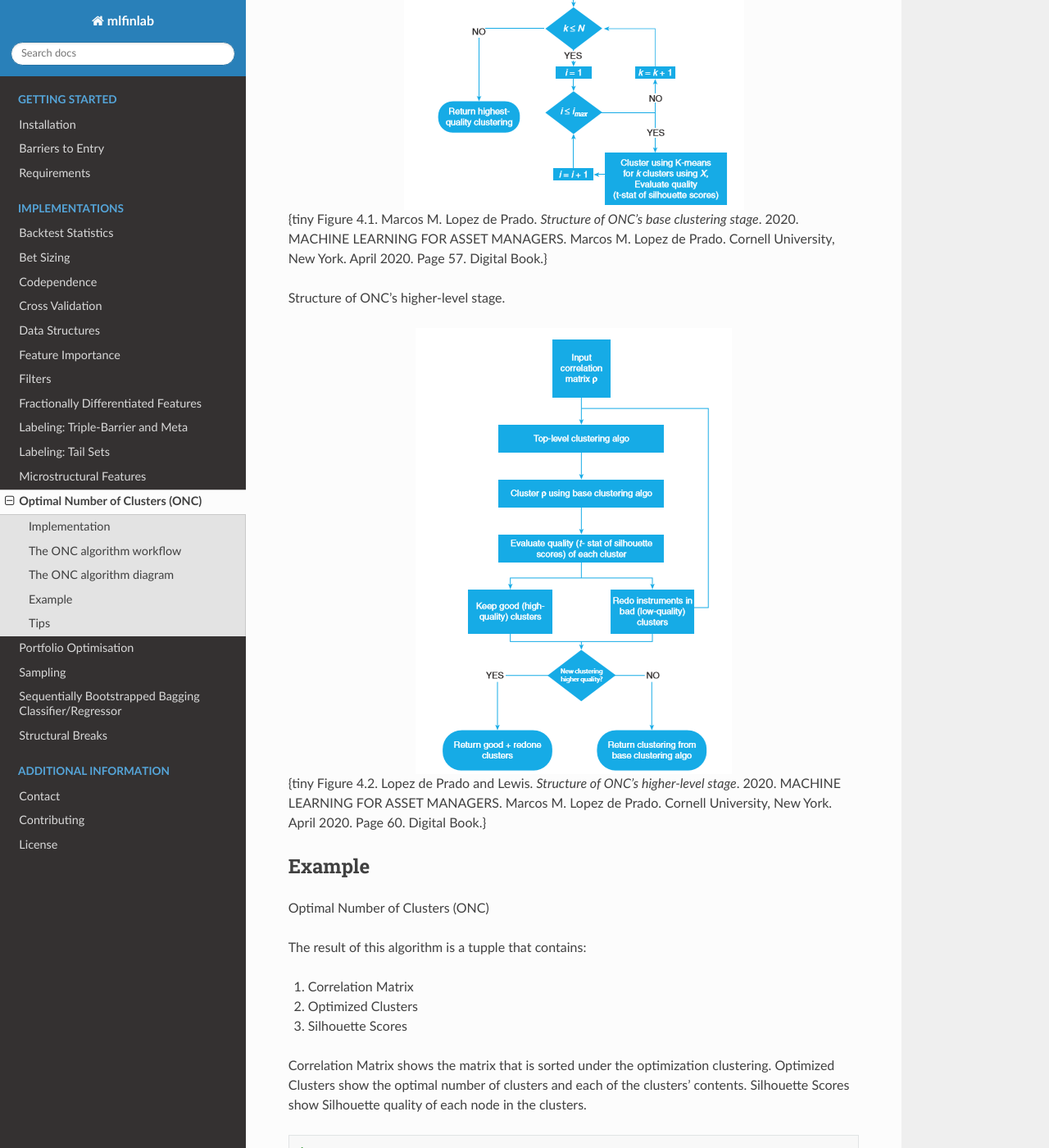
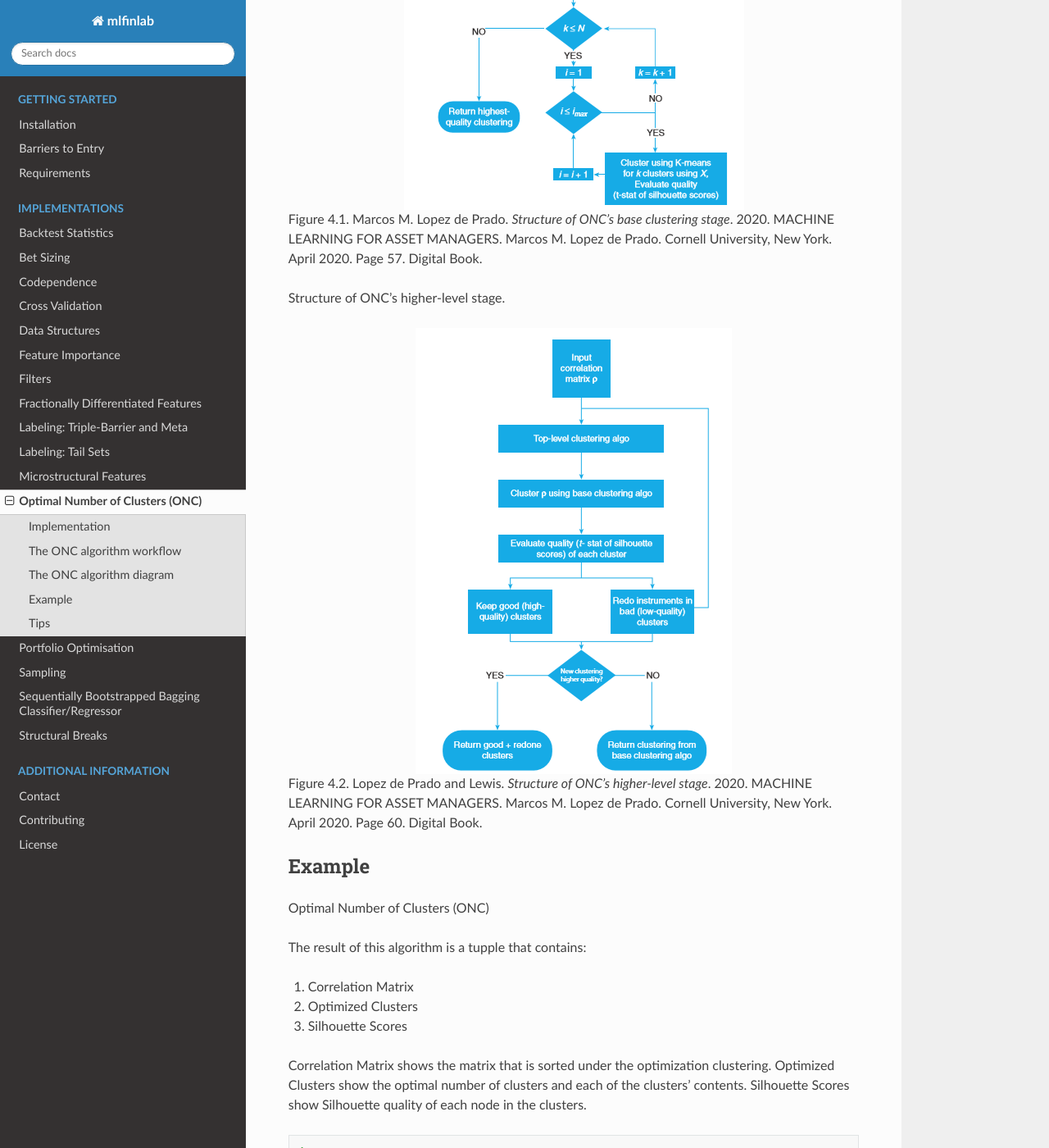
Before and after one commit to hudson-and-thames/mlfinlab, a Sphinx documentation site: the page built from docs/source/implementations/clustering.rst, in a window 1280 px wide and 1400 px high, scrolled down 2100 px. Shown: the whole window at 82% size. Built offline with Sphinx 7.4.7 and the Read the Docs theme 2.0.0, drawn with Linux system fonts in a browser that asks for light colours.

Commit message:
modified clustering.rst

```diff
--- a/docs/source/implementations/clustering.rst
+++ b/docs/source/implementations/clustering.rst
@@ -98,7 +98,7 @@ Structure of ONC's base clustering stage.
    :scale: 100 %
    :align: center
 
-{\tiny Figure 4.1.  Marcos M. Lopez de Prado. *Structure of ONC's base clustering stage*. 2020. MACHINE LEARNING FOR ASSET MANAGERS. Marcos M. Lopez de Prado. Cornell University, New York. April 2020. Page 57. Digital Book.}
+Figure 4.1.  Marcos M. Lopez de Prado. *Structure of ONC's base clustering stage*. 2020. MACHINE LEARNING FOR ASSET MANAGERS. Marcos M. Lopez de Prado. Cornell University, New York. April 2020. Page 57. Digital Book.
 
 Structure of ONC's higher-level stage.
 
@@ -106,7 +106,7 @@ Structure of ONC's higher-level stage.
    :scale: 100 %
    :align: center
 
-{\tiny Figure 4.2.  Lopez de Prado and Lewis. *Structure of ONC's higher-level stage*. 2020. MACHINE LEARNING FOR ASSET MANAGERS. Marcos M. Lopez de Prado. Cornell University, New York. April 2020. Page 60. Digital Book.}
+Figure 4.2.  Lopez de Prado and Lewis. *Structure of ONC's higher-level stage*. 2020. MACHINE LEARNING FOR ASSET MANAGERS. Marcos M. Lopez de Prado. Cornell University, New York. April 2020. Page 60. Digital Book.
 
 
 Example
```
Also changed, not shown: other parts of docs/source/implementations/clustering.rst (+0 -3 lines).
